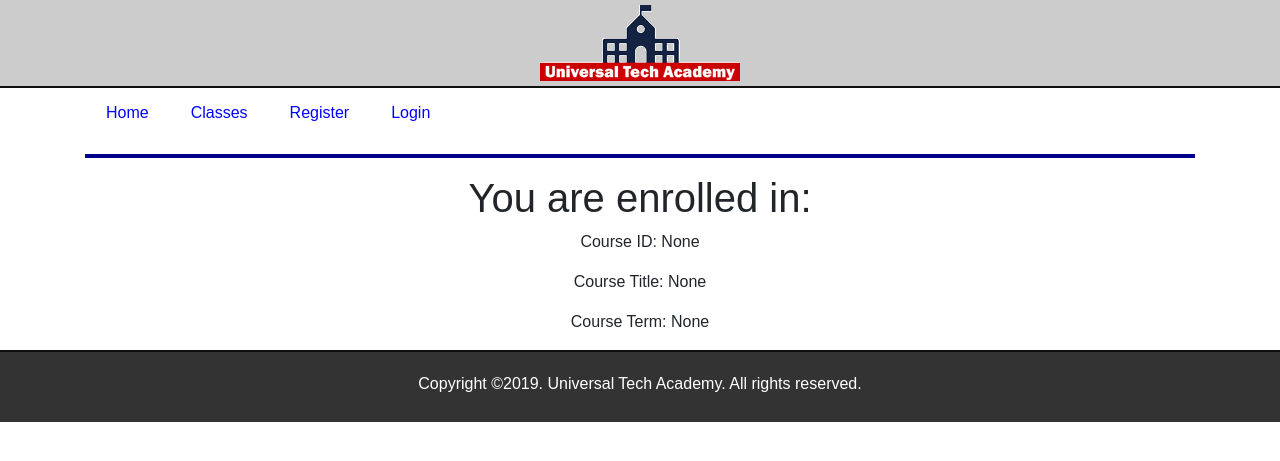
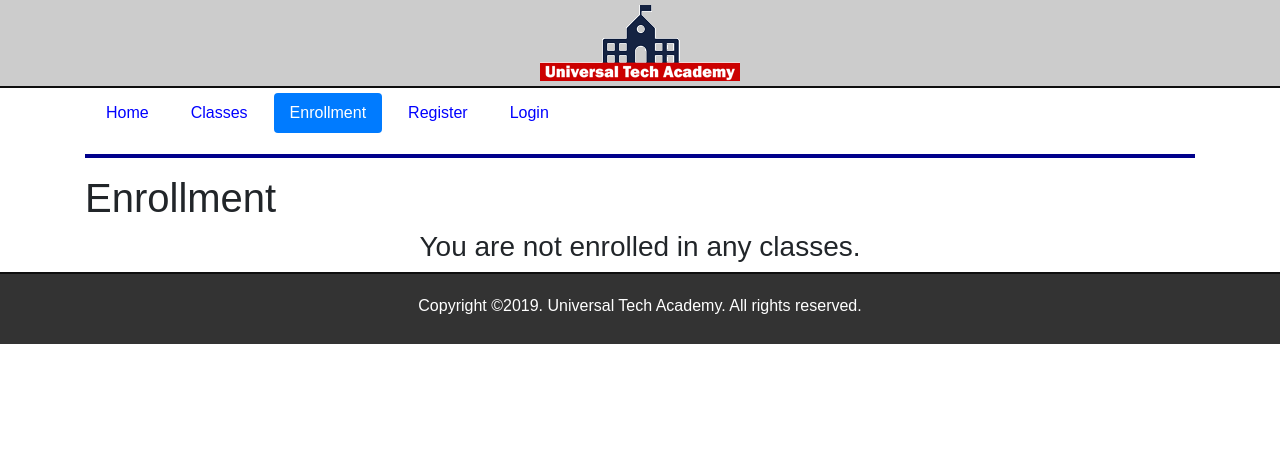
Before and after one commit to GeneAr1/enrollment, a Flask app: page /enrollment in a window 1280 px wide. Shown: the top 461 px of the page. Run offline with Flask 2, Linux system fonts and the light colour scheme; some libraries are stand-ins or nearby versions.

Commit message:
Vers 3.4 Enrollment
1 modify enrollment page

2 modify enrollment practice

```diff
--- a/application/routes.py
+++ b/application/routes.py
@@ -25,8 +25,8 @@ def login():
 
         user = User.objects(email=email).first()
 
-        # if user and password == user.get_password(password):    iell not work because of hashed use for later
-        if user and password == user.password:
+        if user and password == user.get_password(password):    #will not work because of hashed use for later
+        #if user and password == user.password:
             flash(f"{user.first_name}, You have successfully logged in!", "success")
             return redirect('/index')
         else:
@@ -82,13 +82,30 @@ def register():
     # to form from args so POST will recieve data
 @app.route('/enrollment', methods=["GET", "POST"])
 def enrollment():
-    course = request.form.get('courseID')
-    title = request.form.get('title')
+    courseID = request.form.get('courseID')
+    courseTitle = request.form.get('title')
+    user_id = 1      #for testing in future will be session varialbe v3.4
+
+    if courseID:        #check if coming from enrollment page ID will be present in form
+        if Enrollment.objects(user_id=user_id, courseID=courseID):
+            flash(f"Error, you are already registered for this course {courseID}!", "danger")
+            return redirect(url_for("courses"))
+        else:
+            Enrollment(user_id=user_id, courseID=courseID)
+            flash(f"You are succesffully enrolled in course {courseTitle} {courseID}!", "success")
+
+    classes = None
+
+
     term = request.form.get('term')
-    return render_template("enrollment.html", enrollment = True, data={"id":course, "title":title, "term":term})
+    #return render_template("enrollment.html", enrollment = True, data={"id":course, "title":title, "term":term})
+    return render_template("enrollment.html", enrollment = True, title="Enrollment", classes=classes)
+
+
+
 
 # api route return response as a json v1.50 can use response to dump data to whatever needed or create api's
-@app.route("/api/")
+""" @app.route("/api/")
 @app.route("/api/<idx>")
 def api(idx=None):
 
@@ -97,7 +114,7 @@ def api(idx=None):
     else:
         jdata = courseData[int(idx)]
 
-    return Response(json.dumps(jdata), mimetype="application/json")
+    return Response(json.dumps(jdata), mimetype="application/json") """
 
 
 
@@ -105,8 +122,6 @@ def api(idx=None):
 
 @app.route("/user")
 def user():
-    #User(user_id=1, first_name="Bubba", last_name="Redneck", email="bubba@imaredneck.com", password="Trumper16").save()
-    #User(user_id=2, first_name="Cleatus", last_name="Dumbass", email="dumbass@imaredneck.com",password="1majorTrumper").save()
     users = User.objects.all()
     print(users)
     return render_template("user.html", users=users)
--- a/application/templates/enrollment.html
+++ b/application/templates/enrollment.html
@@ -1,19 +1,39 @@
-{% extends "layout.html" %}
+{% extends "layout.html" %} {% block content %}
 
-{% block content %}
+<h1>{{ title }}</h1>
 
-    <div class="row">
-        <div class="col-md-12 text-center">
-            <h1>You are enrolled in:</h1>
+<div class="row">
+    <div class="col-md-12 text-center">
+        {% if not classes %}
+        <h3>You are not enrolled in any classes.</h3>
+        {% else %}
 
-            <p>Course ID: {{ data.id }}</p>
-            <p>Course Title: {{ data.title }}</p>
-            <p>Course Term: {{ data.term }}</p>
+        <h3>You are enrolled in:</h3>
 
-
-
-            </div>
+        <table class="table table-hover">
+            <thead>
+                <tr>
+                    <th scope="col">Course ID</th>
+                    <th scope="col">Title</th>
+                    <th scope="col">Description</th>
+                    <th scope="col">Credits</th>
+                    <th scope="col">Term</th>
+                </tr>
+            </thead>
+            <tbody>
+                <!-- Construct the rest of courses here -->
+                {% for class in classes %}
+                <tr>
+                    <td scope="row">{{ class["courseID"] }}</td>
+                    <td>{{ class["title"] }}</td>
+                    <td>{{ class["description"] }}</td>
+                    <td>{{ class["credits"] }}</td>
+                    <td>{{ class["term"] }}</td>
+                </tr>
+                {% endfor %}
+            </tbody>
+        </table>
+        {% endif %}
     </div>
-
-
+</div>
 {% endblock %}
--- a/application/templates/includes/nav.html
+++ b/application/templates/includes/nav.html
@@ -2,9 +2,13 @@
         <nav>
             <ul class="nav nav-pills">
                 <li class="nav-item"><a href="{{ url_for('index') }}" class="nav-link {% if index %} active {% endif %}">Home</a></li>
+
                 <li class="nav-item"><a href="{{ url_for('courses') }}" class="nav-link {% if courses %} active {% endif %}"">Classes</a></li>
-                <!-- <li class="nav-item"><a href="{{ url_for('enrollment') }}" class="nav-link">My Enrollment</a></li> -->
-				<li class="nav-item"><a href="{{ url_for('register') }}" class="nav-link {% if register %} active {% endif %}">Register</a></li>
+
+                <li class="nav-item"><a href="{{ url_for('enrollment') }}" class="nav-link {% if enrollment %} active {% endif %}">Enrollment</a></li>
+
+                <li class="nav-item"><a href="{{ url_for('register') }}" class="nav-link {% if register %} active {% endif %}">Register</a></li>
+
                 <li class="nav-item"><a href="{{ url_for('login') }}" class="nav-link {% if login %} active {% endif %}">Login</a></li>
 
             </ul>
```
Also changed, not shown: Project Outline.md (+14 -0 lines).
